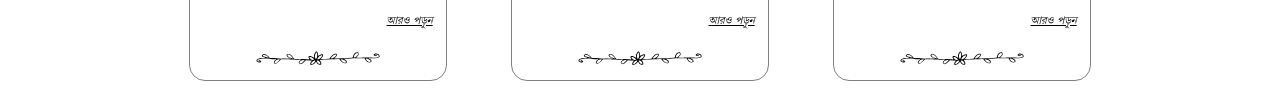
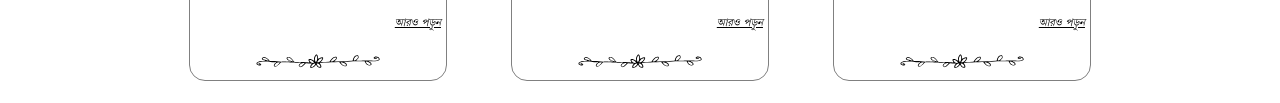
Before and after one commit to thebiswa/Ektara, a plain HTML site: page index.html in a window 1280 px wide. Shown: the part 541-644 px from the top of the page. Drawn offline with Linux system fonts and the light colour scheme.

Commit message:
Update index.css

```diff
--- a/styles/index.css
+++ b/styles/index.css
@@ -158,13 +158,12 @@ p.about {
     aspect-ratio:2;
 }
 .readmore {
-    display: block;
+    cursor: pointer;
     color: black;
     font-style: italic;
     font-size: smaller;
-    text-align: right;
     text-decoration: underline;
-    margin-right: 1em;
+    margin-left: 80%;
 }
 .imagebetweensections {
     display: block;
```
